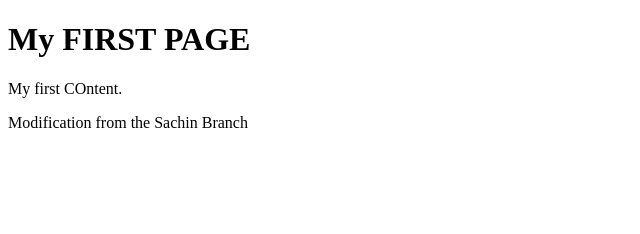
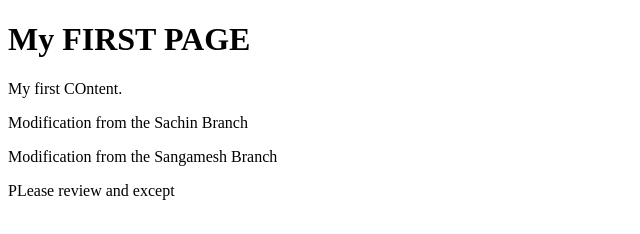
Before and after one commit to devopsjune2024/2025_Sep, a plain HTML site: page index.html in a window 1280 px wide. Shown: the whole page, without its empty margins (0-640 px from the left). Drawn offline with Linux system fonts and the light colour scheme.

Commit message:
sangesh-edited index.html

```diff
--- a/index.html
+++ b/index.html
@@ -5,6 +5,8 @@
 <h1>My FIRST PAGE </h1>
 <p>My first COntent.</p>
 <p>Modification from the Sachin Branch</p>
+<p>Modification from the Sangamesh  Branch</p>
+<p> PLease review and except</p>
 
 </body>
 </html>
```
